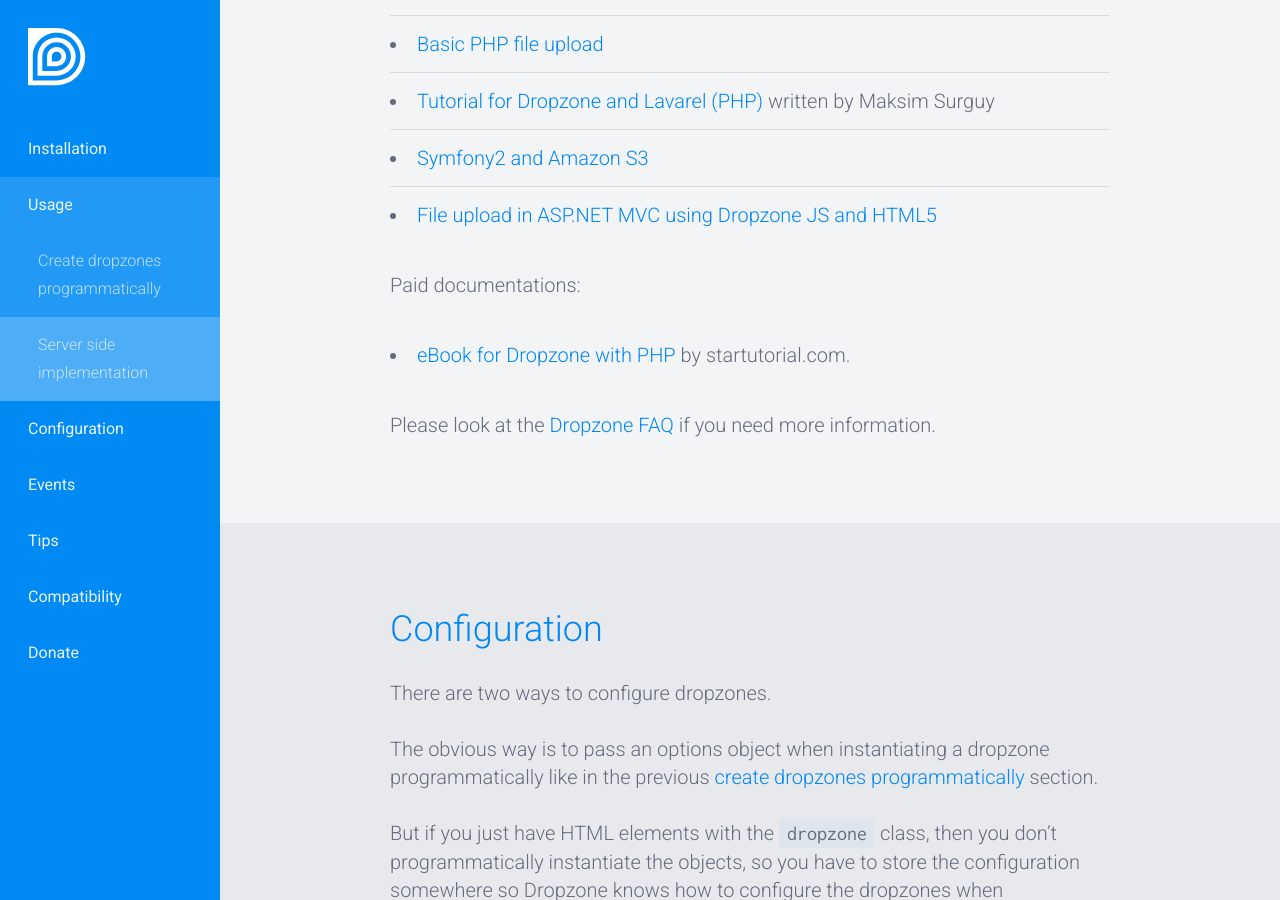
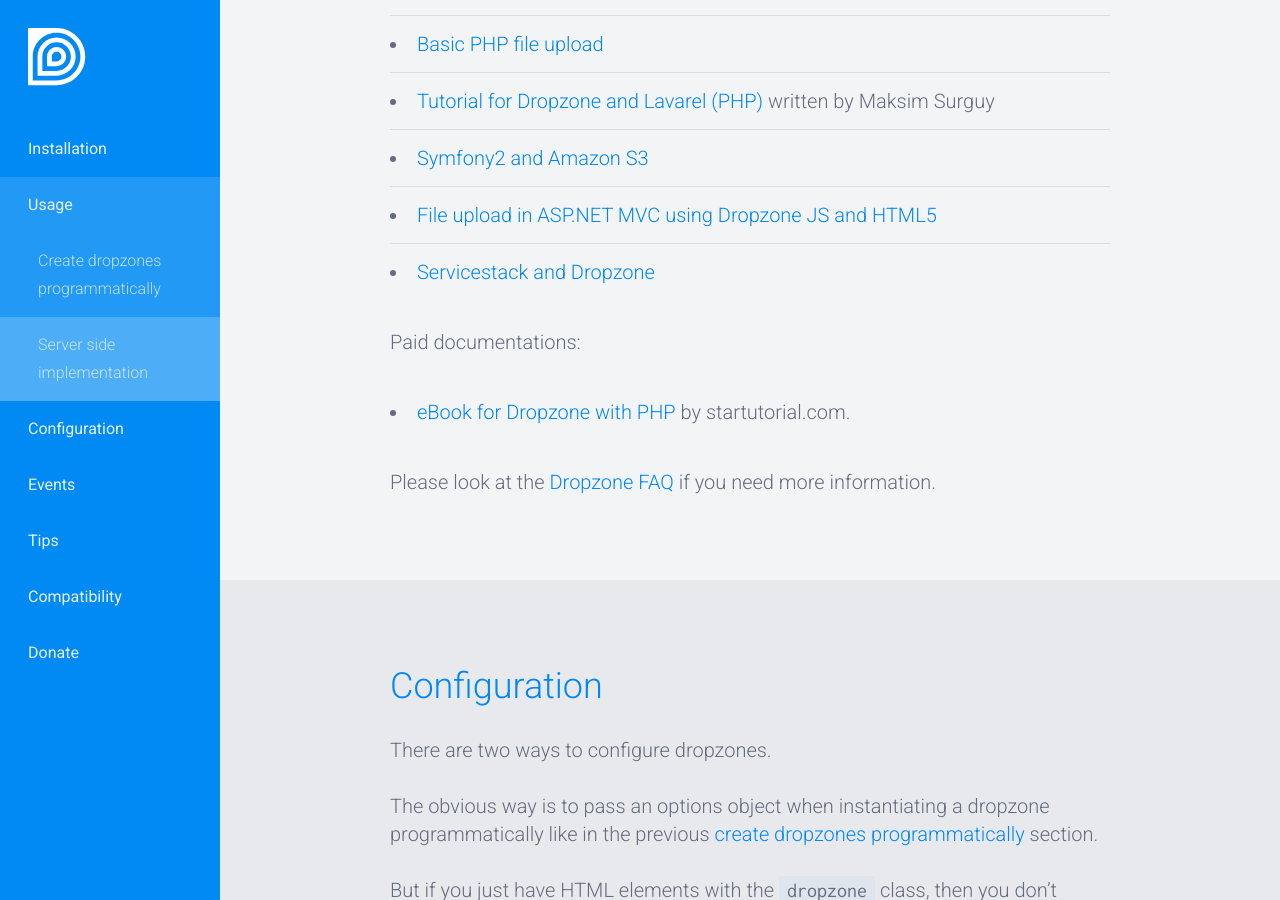
Before and after one commit to dropzone/dropzone, a Jekyll site: the page built from index.md, in a window 1280 px wide and 900 px high, scrolled down 7243 px. Built offline with Jekyll 4.4.1, drawn with Linux system fonts in a browser that asks for light colours; comment, search, counter and statistics services are not loaded.

Commit message:
Update index.md

```diff
--- a/index.md
+++ b/index.md
@@ -196,6 +196,7 @@
 - [Tutorial for Dropzone and Lavarel (PHP)](http://maxoffsky.com/code-blog/howto-ajax-multiple-file-upload-in-laravel/) written by Maksim Surguy
 - [Symfony2 and Amazon S3](http://www.jesuisundev.fr/upload-drag-drop-via-dropzonejs-symfony2-on-cloud-amazon-s3/)
 - [File upload in ASP.NET MVC using Dropzone JS and HTML5](http://venkatbaggu.com/file-upload-in-asp-net-mvc-using-dropzone-js-and-html5/)
+- [Servicestack and Dropzone](http://www.buildclassifieds.com/2016/01/08/uploading-images-servicestack-and-dropzone/)
 
 Paid documentations:
 
```
